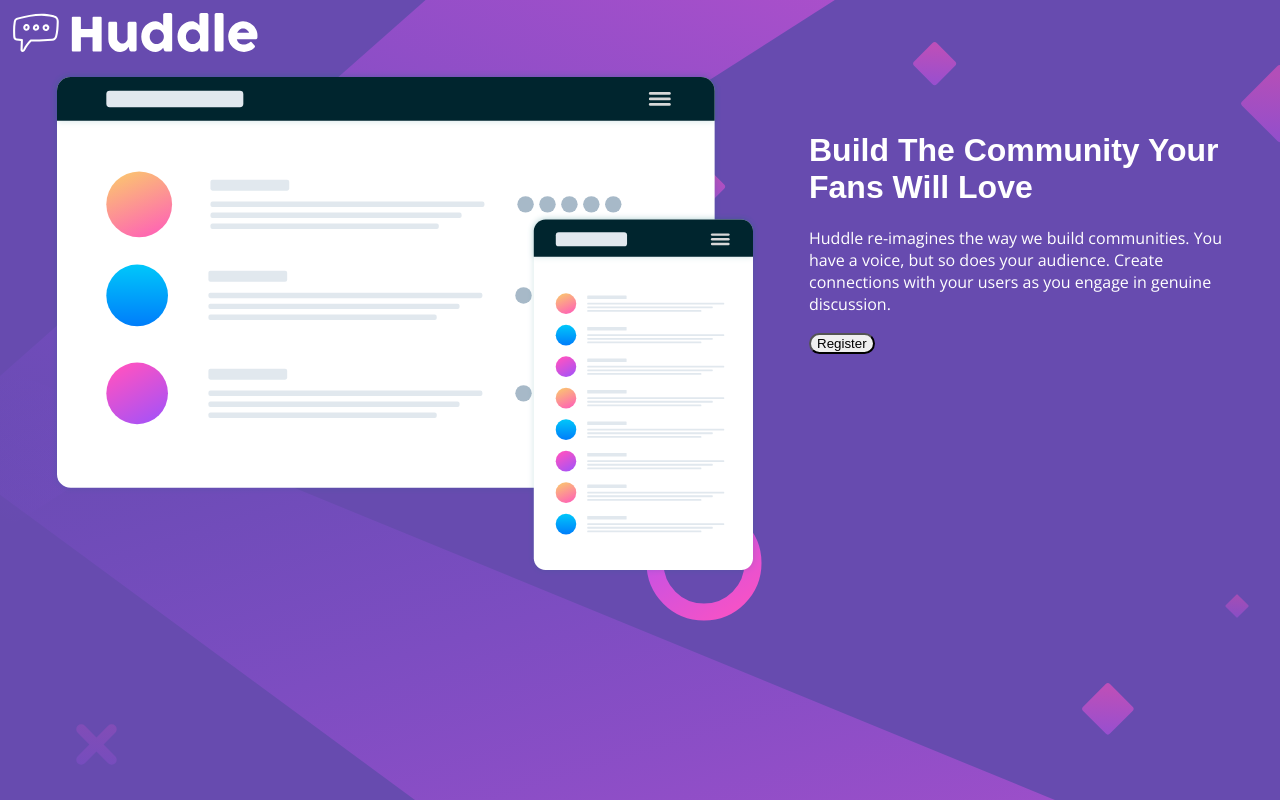
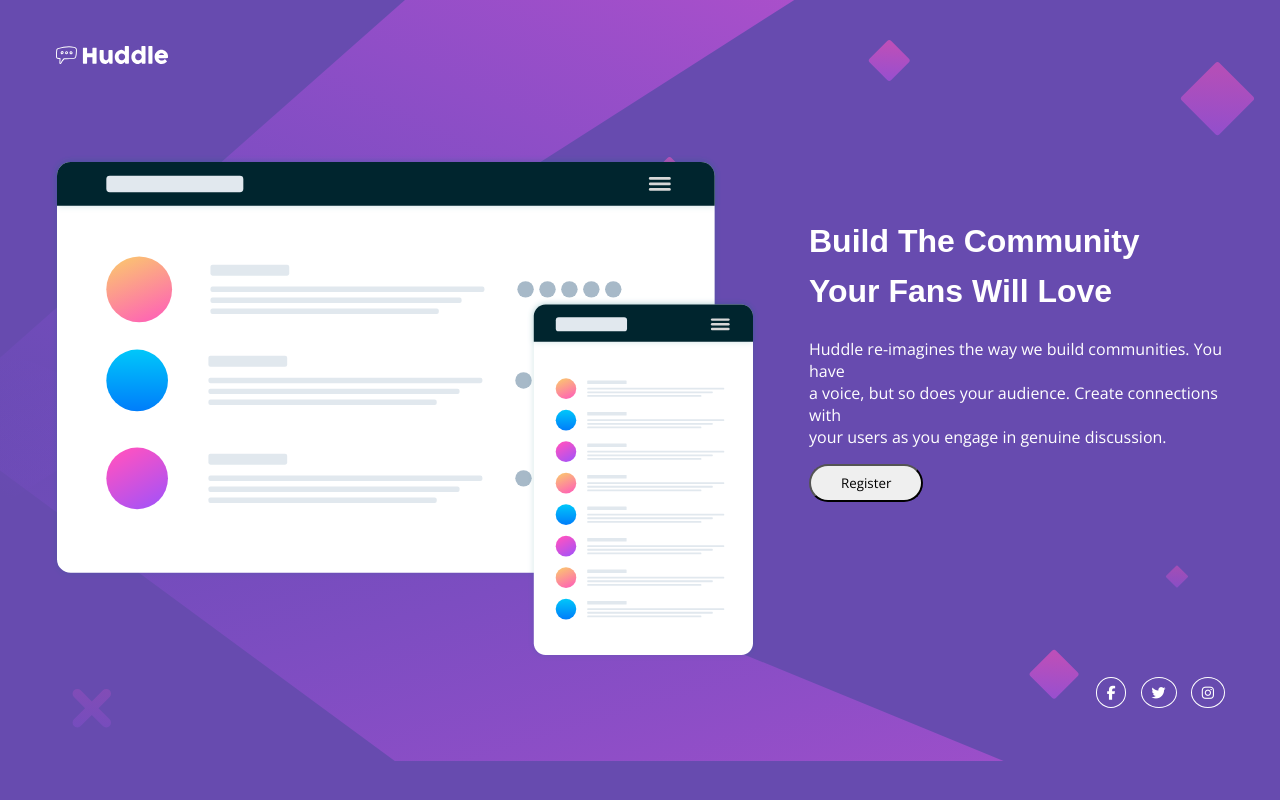
Before and after one commit to Technelly/Huddle, a plain HTML site: page index.html in a window 1280 px wide. Drawn offline with nearby package versions, Linux system fonts and the light colour scheme.

Commit message:
Third commit

```diff
--- a/index.html
+++ b/index.html
@@ -8,39 +8,37 @@
   <link rel="stylesheet" href="styles.css">
   <link href="https://fonts.googleapis.com/css2?family=Open+Sans&display=swap" rel="stylesheet">
 
+
   <title>Frontend Mentor | Huddle landing page with single introductory section</title>
 
   <!-- Feel free to remove these styles or customise in your own stylesheet 👍 -->
 
 </head>
 <body>
-  <div class="logo">
-    <img src="images/logo.svg" alt="Huddle Logo">
+  <div class="logo-div">
+    <img src="images/logo.svg" class="logo-image"alt="Huddle Logo">
+</div>
+  <main id="container">
 
-<div class="intro">
+  <div class="intro">
 
-  <img src="images/illustration-mockups.svg" class="illustration" alt="mockup illustration">
-</div>
+    <img src="images/illustration-mockups.svg" class="illustration" alt="mockup illustration">
 
-  <div>
-    <h1 class="text">Build The Community Your Fans Will Love</h1>
+      <h1 class="text">Build The Community <br>Your Fans Will Love</h1>
 
-    <p class="text">Huddle re-imagines the way we build communities. You have a voice, but so does your audience.
-    Create connections with your users as you engage in genuine discussion.</p>
-    <button type="button" name="button">Register</button>
-
-  </div>
+      <p class="text">Huddle re-imagines the way we build communities. You have <br>a voice, but so does your audience.
+      Create connections with <br>your users as you engage in genuine discussion.</p>
+      <button type="button" name="button">Register</button>
 
 </div>
 
-
-
+  </main>
 
   <footer>
-    <!-- <p class="attribution">
-      Challenge by <a href="https://www.frontendmentor.io?ref=challenge" target="_blank">Frontend Mentor</a>.
-      Coded by <a href="#">Your Name Here</a>.
-    </p> -->
+      <a href="#"><i class="fab fa-facebook-f"></i></a>
+      <a href="#"><i class="fab fa-twitter"></i></a>
+      <a href="#"><i class="fab fa-instagram"></i></a>
   </footer>
+    <script src="https://kit.fontawesome.com/a4100ca161.js" crossorigin="anonymous"></script>
 </body>
 </html>
--- a/styles.css
+++ b/styles.css
@@ -2,36 +2,92 @@ body {
   padding: 0;
   margin: 0;
   background-image: url(images/bg-desktop.svg);
+  background-size: contain;
+  background-repeat: no-repeat;
   background-color: hsl(257, 40%, 49%);
   font-family: 'Open Sans', sans-serif;
   color: #fff;
   font-weight: 400;
+  height: 100%;
 }
 
 * {
   box-sizing: border-box;
+}
+
+#container {
+  min-height: 100%;
 }
   /* .attribution { font-size: 11px; text-align: center; }
   .attribution a { color: hsl(228, 45%, 44%); } */
   h1 {
     font-family: 'Poppins', sans-serif;
     font-weight: 700;
-    /* margin-top: 50px; */
     padding-top: 40px;
+    line-height: 3.125rem;
+  }
 
+.logo-div {
+  padding-left: 50px;
+  padding-top: 40px;
+  padding-bottom: 80px;
+}
 
-  }
+.logo-image {
+  height: 30px;
+}
+
+.intro {
+  padding-left: 50px;
+  overflow: auto;
+}
+
 .illustration {
   float: left;
   margin-right: 50px;
-  margin-left: 50px;
+
 }
+
 
 button {
   cursor: pointer;
-  border-radius: 12px;
+  border-radius: 20px;
+  padding: 8px 30px;
+  font-family: 'Open Sans', sans-serif;
 }
 
 .text {
   margin-right: 45px;
 }
+
+footer {
+
+  height: 100px;
+  position: relative;
+  text-align: right;
+padding-right: 50px;
+padding-top: 20px;
+}
+
+a {
+  border-radius: 90%;
+  border: 1px solid #fff;
+  padding: 5px 10px;
+  margin: 5px;
+  color: #fff;
+  font-size: 14px;
+}
+
+/* social media icons hover effect */
+
+.fa-facebook-f:hover {
+  color: #3b5998
+}
+
+.fa-twitter:hover {
+  color: #00acee;
+}
+
+.fa-instagram:hover {
+  color: #3f729b;
+}
```
